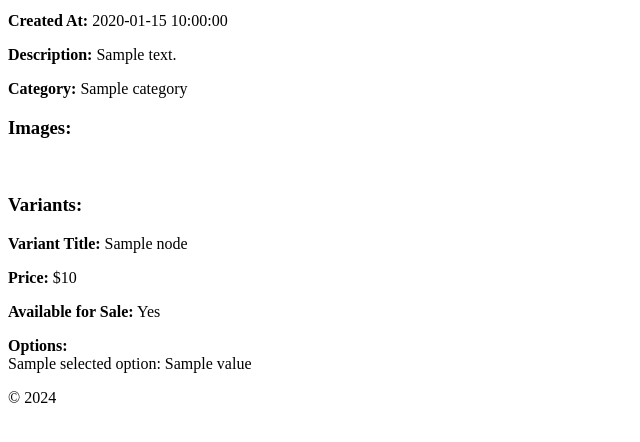
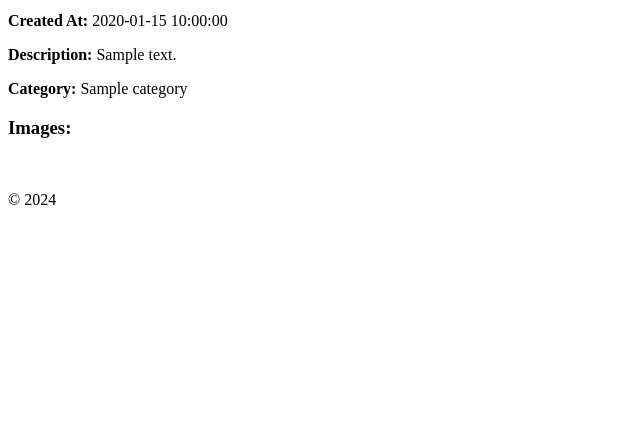
Before and after one commit to mariakhachatryann/shopify-app, a Yii app: template backend/views/shopify/products.php in a window 1280 px wide. Shown: the part 175-617 px from the top of the page, without its empty margins (0-640 px from the left). Run offline with PHP 8.4 and a stand-in for Yii, Linux system fonts and the light colour scheme; the template is opened without the code that fills it: most values are stand-ins (such as "Sample title", 1, 10 or a date in 2020); data that the repository does not hold is empty; some libraries are stand-ins or nearby versions.

Commit message:
remove variants

```diff
--- a/backend/views/shopify/products.php
+++ b/backend/views/shopify/products.php
@@ -33,20 +33,6 @@ $this->params['breadcrumbs'][] = $this->title;
                          class="product-image" />
                 <?php endforeach; ?>
             </div>
-
-            <div class="variants">
-                <h3>Variants:</h3>
-                    <?php foreach ($product['variants']['edges'] as $variant): ?>
-                <p><strong>Variant Title:</strong> <?= Html::encode($variant['node']['title']) ?></p>
-                <p><strong>Price:</strong> $<?= Html::encode($variant['node']['price']) ?></p>
-                <p><strong>Available for Sale:</strong> <?= $variant['node']['availableForSale'] ? 'Yes' : 'No' ?></p>
-                <p><strong>Options:</strong>
-                        <?php foreach ($variant['node']['selectedOptions'] as $option): ?>
-                    <br><?= Html::encode($option['name']) ?>: <?= Html::encode($option['value']) ?>
-                                                              <?php endforeach; ?>
-                </p>
-                <?php endforeach; ?>
-            </div>
         </div>
         <?php endforeach; ?>
     </div>
```
